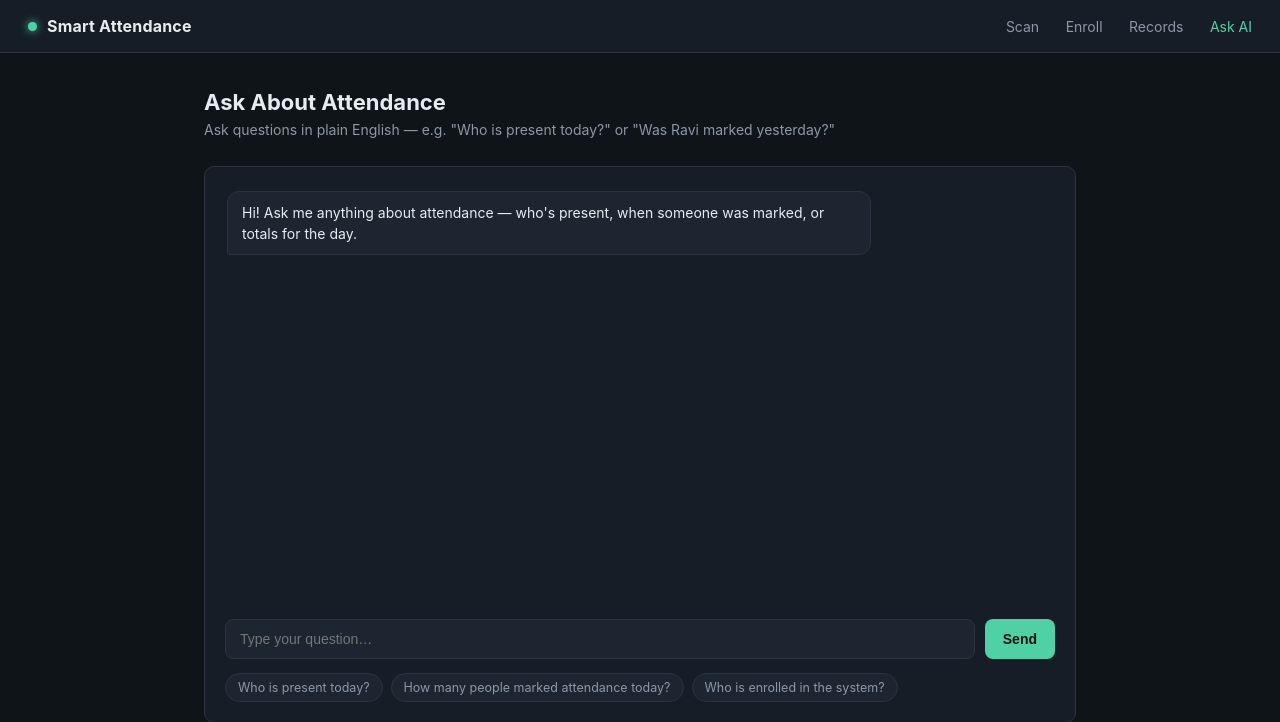
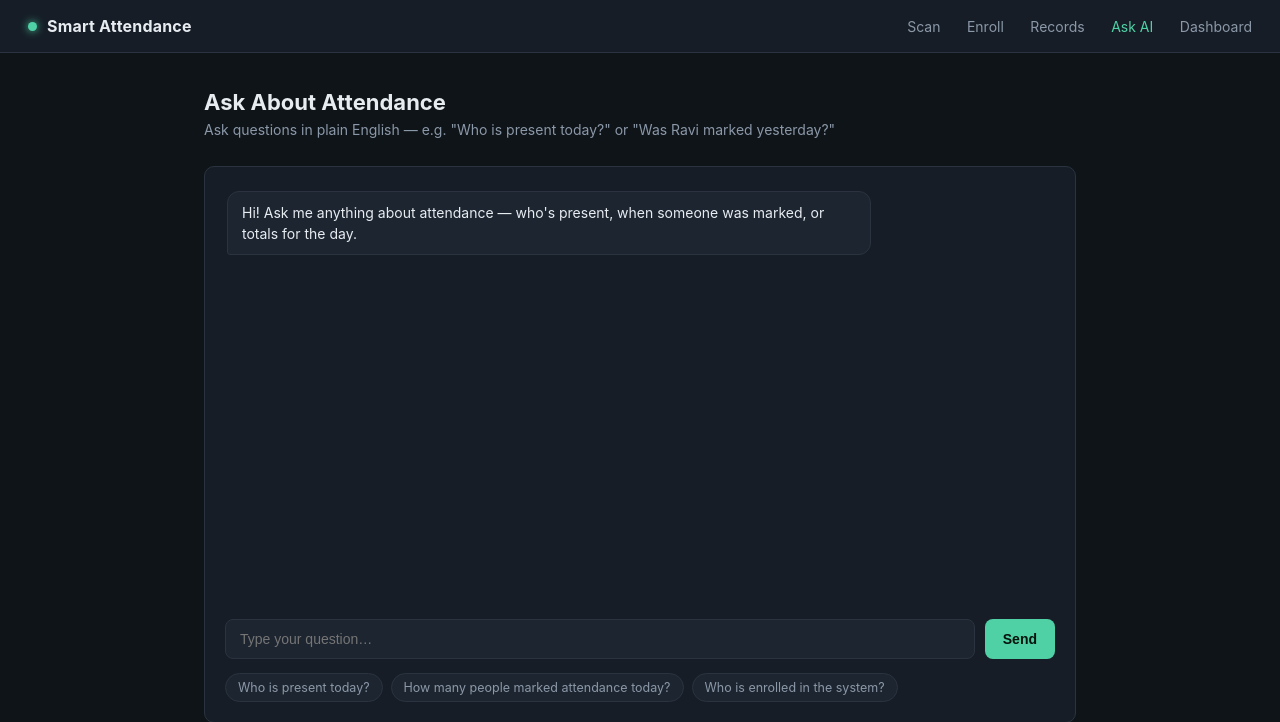
Before and after one commit to BurukalaManiReethika/Smart-Attendance-System-Using-Deep-Learning, a Flask app: page /chat in a window 1280 px wide. Shown: the top 722 px of the page. Run offline with Flask 3, Linux system fonts and the light colour scheme.

Commit message:
Update chat.html

```diff
--- a/templates/chat.html
+++ b/templates/chat.html
@@ -79,6 +79,7 @@
     <a href="/enroll">Enroll</a>
     <a href="/attendance">Records</a>
     <a href="/chat" class="active">Ask AI</a>
+    <a href="/dashboard">Dashboard</a>
   </div>
 </div>
 
```
